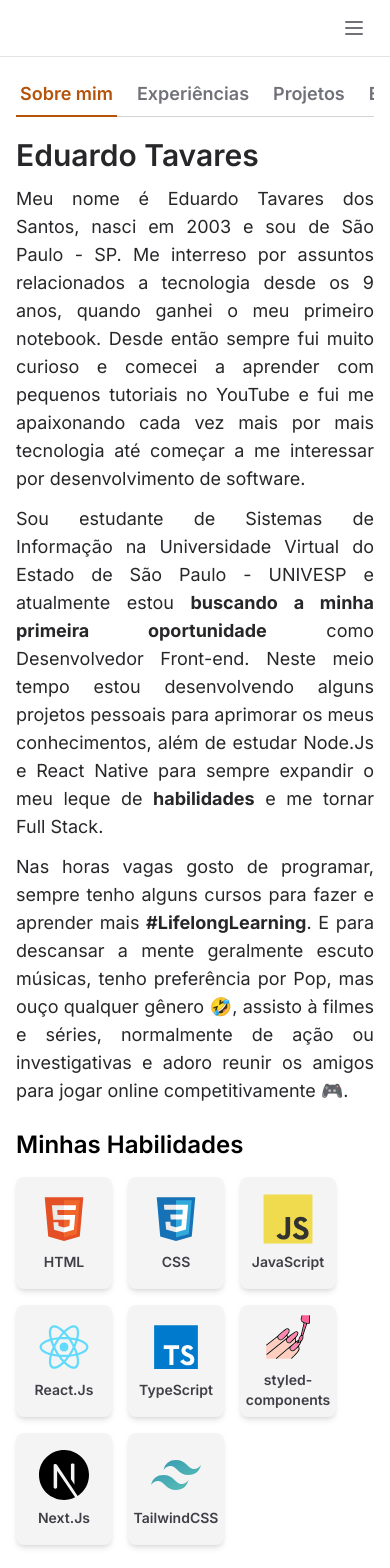
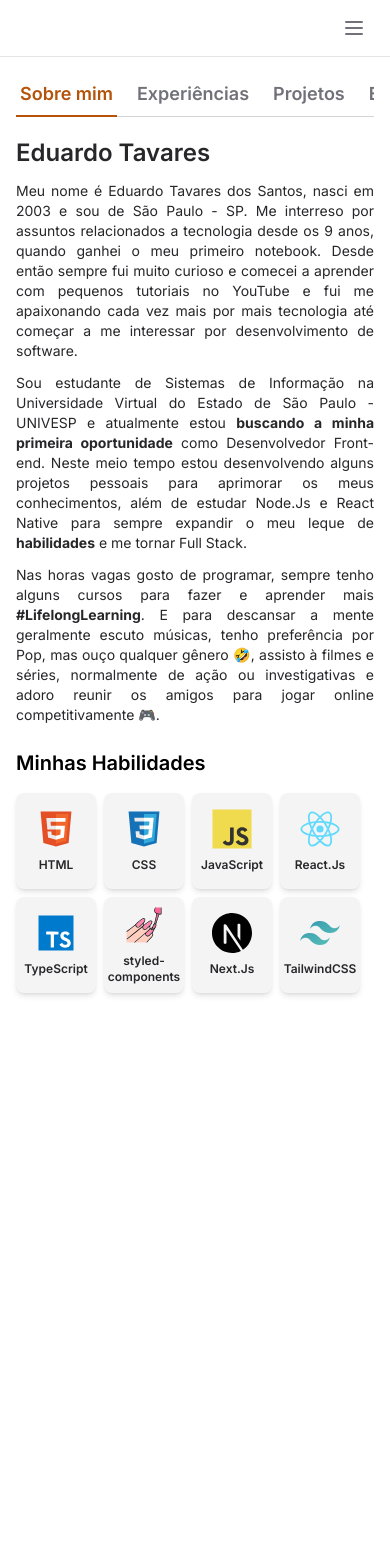
Before and after one commit to odudas/eduardot, a Next.js app: page / in a window 390 px wide. Shown: the top 1568 px of the page. After the commit the page ends 1041 px from the top, so only its background shows below. Built offline with nearby package versions, Linux system fonts and the light colour scheme.

Commit message:
decrease font size and spacing

```diff
--- a/src/components/AboutMe/Paragraph.tsx
+++ b/src/components/AboutMe/Paragraph.tsx
@@ -3,5 +3,7 @@ export interface ParagraphProps {
 }
 
 export function Paragraph({ children }: ParagraphProps) {
-  return <p className="text-justify text-lg text-zinc-800">{children}</p>
+  return (
+    <p className="text-justify text-sm text-zinc-800 lg:text-lg">{children}</p>
+  )
 }
--- a/src/components/AboutMe/index.tsx
+++ b/src/components/AboutMe/index.tsx
@@ -3,7 +3,9 @@ import { Paragraph } from './Paragraph'
 export function AboutMe() {
   return (
     <section className="space-y-3">
-      <h1 className="text-3xl font-semibold text-zinc-800">Eduardo Tavares</h1>
+      <h1 className="text-2xl font-semibold text-zinc-800 lg:text-3xl">
+        Eduardo Tavares
+      </h1>
       <Paragraph>
         Meu nome é Eduardo Tavares dos Santos, nasci em 2003 e sou de São Paulo
         - SP. Me interreso por assuntos relacionados a tecnologia desde os 9
--- a/src/components/MySkills/SkillCard.tsx
+++ b/src/components/MySkills/SkillCard.tsx
@@ -11,9 +11,9 @@ interface SkillCardProps {
 
 export function SkillCard({ skill }: SkillCardProps) {
   return (
-    <div className="flex h-28 w-24 flex-col items-center justify-center gap-2 rounded-lg bg-zinc-100 px-5 py-5 shadow-md">
+    <div className="flex h-24 w-20 flex-col items-center justify-center gap-2 rounded-lg bg-zinc-100 px-5 py-5 shadow-md lg:h-28 lg:w-24">
       <Image src={`/skills/${skill.photo}`} alt="" width={50} height={50} />
-      <span className="text-center text-sm font-semibold text-zinc-700">
+      <span className="text-center text-xs font-semibold text-zinc-800 lg:text-sm">
         {skill.name}
       </span>
     </div>
--- a/src/components/MySkills/index.tsx
+++ b/src/components/MySkills/index.tsx
@@ -4,9 +4,11 @@ import { SkillCard } from './SkillCard'
 export function MySkills() {
   return (
     <section className="mt-6 space-y-2">
-      <h2 className="mb-4 text-2xl font-semibold">Minhas Habilidades</h2>
+      <h2 className="mb-4 text-xl font-semibold lg:text-2xl">
+        Minhas Habilidades
+      </h2>
 
-      <div className="flex flex-wrap gap-4">
+      <div className="flex flex-wrap gap-2 lg:gap-4">
         {skills.map((skill) => (
           <SkillCard key={skill.id} skill={skill} />
         ))}
```
